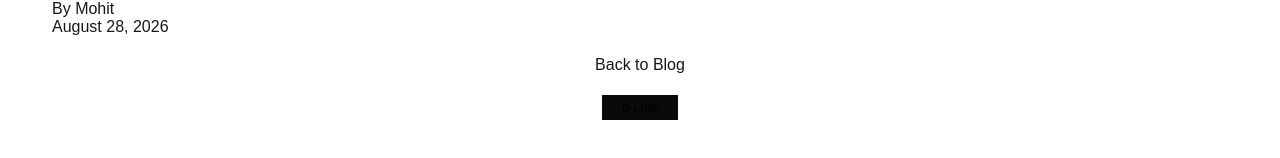
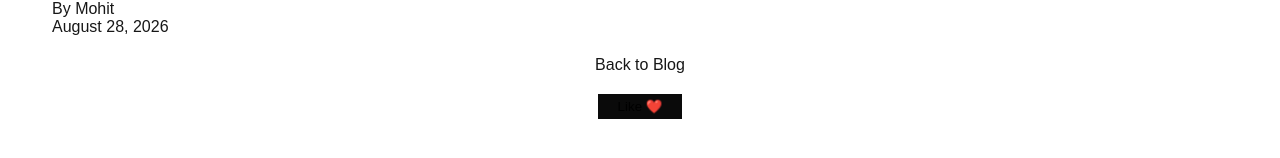
Before and after one commit to MOHITGUPTA6510/nextJS-learning, a Next.js app in the folder devblog/: page /blog/javascript-fundamentals in a window 1280 px wide. Shown: the part 272-430 px from the top of the page. Built offline with nearby package versions, Linux system fonts and the light colour scheme.

Commit message:
like counting

```diff
--- /dev/null
+++ b/devblog/app/action.js
@@ -0,0 +1,12 @@
+"use server";
+
+let likes = 0;
+export default async function LikePost(previousState , formdata){
+    const slug = formdata.get("slug");
+    console.log("like ation executed")
+    console.log(slug);
+
+    likes=likes+1;
+
+    return likes;
+}
--- a/devblog/app/blog/[slug]/page.js
+++ b/devblog/app/blog/[slug]/page.js
@@ -27,7 +27,7 @@ export default async function SlugPost({params}){
             <Link href="/blog" className="slug-page-link">Back to Blog</Link>
             <br></br>
 
-            <LikeButton className/>
+            <LikeButton slug={slug}/>
         </div>
 
     );
--- a/devblog/app/globals.css
+++ b/devblog/app/globals.css
@@ -255,7 +255,7 @@ a {
 }
 
 .like-button{
-  border: 1px solid white;
+  border: 0px solid rgb(7, 0, 0);
   margin-top: 20px;
   text-align: left;
   padding-left: 20px;
--- a/devblog/components/LikeButton.jsx
+++ b/devblog/components/LikeButton.jsx
@@ -1,13 +1,28 @@
 "use client";
 
-import { useState } from "react";
 
-export default function LikeButton(){
-    const [likeCount , setLikeCount] = useState(0);
+import { useActionState} from "react";
+import LikePost from "@/app/action.js";
 
+export default function LikeButton({slug}){
+    const [state , formAction , isPending] = useActionState(
+        LikePost,
+        null
+    );
 
 
     return(
-        <button className= "like-button" onClick={() => {setLikeCount(likeCount+1)}}> {likeCount} Like</button>
+        <form action={formAction}>
+
+            <input
+                type="hidden"
+                name="slug"
+                value={slug}
+            />
+            <button
+                className= "like-button"
+            > {isPending ? "Liking..." : state ? `${state} ❤️` : "Like ❤️"}
+            </button>
+        </form>
     );
 }
```
